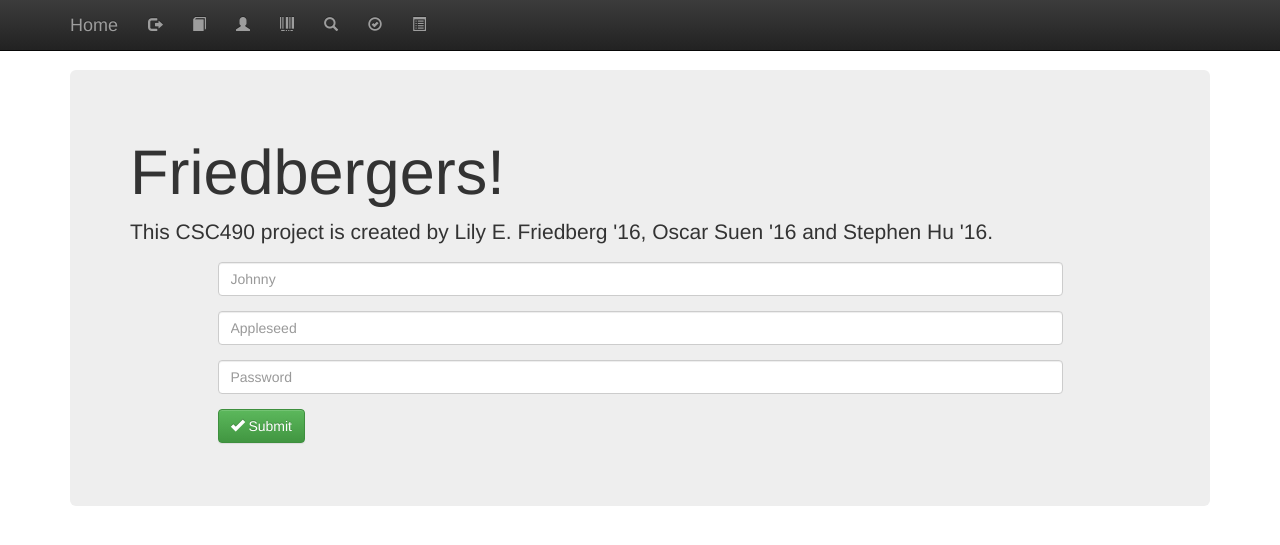
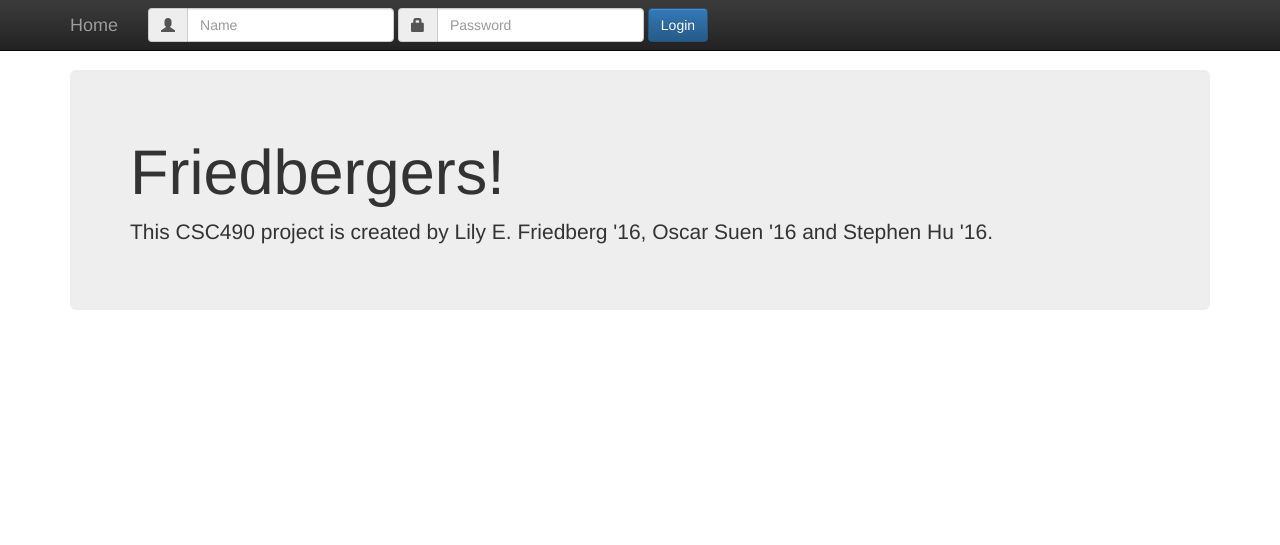
Before and after one commit to oscarsuen/CS490-res, a PHP site: page /index.html in a window 1280 px wide. Shown: the top 545 px of the page. Run offline with PHP 8.4, Linux system fonts and the light colour scheme; some libraries are stand-ins or nearby versions.

Commit message:
Inline login form

```diff
--- a/index.html
+++ b/index.html
@@ -22,13 +22,19 @@
         </div>
         <div id="navbar" class="navbar-collapse collapse">
           <ul class="nav navbar-nav">
-            <li><a href="loan.html"><span class="glyphicon glyphicon-log-out" aria-hidden="true"></span></a></li>
-            <li><a href="addbook.html"><span class="glyphicon glyphicon-book" aria-hidden="true"></span></a></li>
-			<li><a href="addmember.html"><span class="glyphicon glyphicon-user" aria-hidden="true"></span></a></li>
-			<li><a href="booksearch.html"><span class="glyphicon glyphicon-barcode" aria-hidden="true"></span></a></li>
-			<li><a href="membersearch.html"><span class="glyphicon glyphicon-search" aria-hidden="true"></span></a></li>
-			<li><a href="return.html"><span class="glyphicon glyphicon-ok-circle" aria-hidden="true"></span></a></li>
-			<li><a href="report.html"><span class="glyphicon glyphicon-list-alt" aria-hidden="true"></span></a></li>
+            <form name="login" class="navbar-form navbar-right" role="form">
+                <div class="input-group">
+                <span class="input-group-addon"><i class="glyphicon glyphicon-user"></i></span>
+                <input id="email" type="email" class="form-control" name="Name" value="" placeholder="Name">
+                </div>
+                <div class="input-group">
+                <span class="input-group-addon"><i class="glyphicon glyphicon-lock"></i></span>
+                <input id="password" type="password" class="form-control" name="password" value="" placeholder="Password">
+                </div>
+
+                <button type="submit" class="btn btn-primary">Login</button>
+            </form>
+
           </ul>
         </div><!--/.nav-collapse -->
       </div>
@@ -37,32 +43,6 @@
 		<div class="jumbotron">
 		<h1>Friedbergers!</h1>
 		<p>This CSC490 project is created by Lily E. Friedberg '16, Oscar Suen '16 and Stephen Hu '16. </p>
-
-		<form class="form-horizontal" role="form" action="index.php" method="post">
-		  <div class="form-group">
-			<label class="control-label col-sm-1" for="firstname"></label>
-			<div class="col-sm-10">
-			  <input type="text" class="form-control" name="lastname" placeholder="Johnny">
-			</div>
-		  </div>
-		   <div class="form-group">
-			<label class="control-label col-sm-1" for="lastname"></label>
-			<div class="col-sm-10">
-			  <input type="text" class="form-control" name="lastname" placeholder="Appleseed">
-			</div>
-		  </div>
-		  <div class="form-group">
-			<label class="control-label col-sm-1" for="password"></label>
-			<div class="col-sm-10">
-			  <input type="password" class="form-control" name="password" placeholder="Password">
-			</div>
-		  </div>
-		  <div class="form-group">
-			<div class="col-sm-offset-1 col-sm-10">
-			  <button type="submit" name="submit" value="Submit" class="btn btn-success"><span class="glyphicon glyphicon-ok" aria-hidden="true"></span> Submit</button>
-			</div>
-		  </div>
-		</form>
 
 		</div>
 
--- a/style.css
+++ b/style.css
@@ -20,10 +20,6 @@ body {
   position: static;
   display: block;
   margin-bottom: 20px;
-}
-
-.theme-showcase > p > .btn {
-  margin: 5px 0;
 }
 
 .theme-showcase .navbar .container {
```
